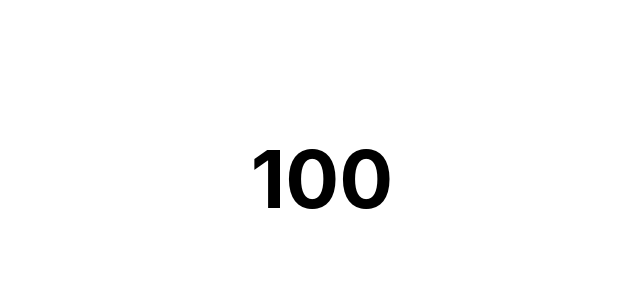
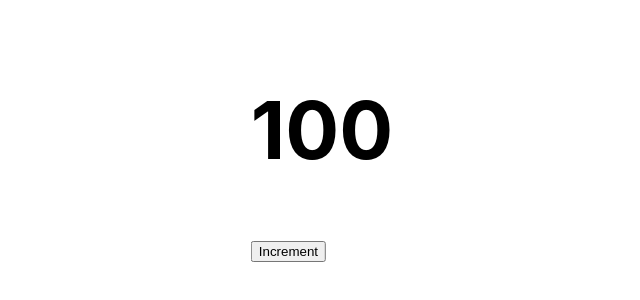
Before and after one commit to Jerga99/product-app-101-react, a React (Create React App) app: page / in a window 1280 px wide. Shown: the part 222-522 px from the top of the page, without its empty margins (318-958 px from the left). Built offline with nearby package versions, Linux system fonts and the light colour scheme.

Commit message:
Counter increment button

```diff
--- a/src/counter/Counter.js
+++ b/src/counter/Counter.js
@@ -3,9 +3,31 @@ import "./Counter.css";
 
 function Counter() {
   let count = 100;
+
+  // const increment = (message) => {
+  //   count += 1;
+  //   console.log(count);
+
+  //   return () => {
+  //     console.log(message);
+  //   }
+  // }
+
+  const increment = () => {
+    count += 1;
+    console.log(count);
+  }
+
   return (
     <div className="counter-container">
-      {count}
+      <div>{count}</div>
+
+      <button onClick={() => {
+        increment()
+      }}>
+        Increment
+      </button>
+
     </div>
   )
 }
--- a/src/index.js
+++ b/src/index.js
@@ -7,7 +7,5 @@ import Counter from './counter/Counter';
 
 const root = ReactDOM.createRoot(document.getElementById('root'));
 root.render(
-  <React.StrictMode>
-    <Counter />
-  </React.StrictMode>
+  <Counter />
 );
```
